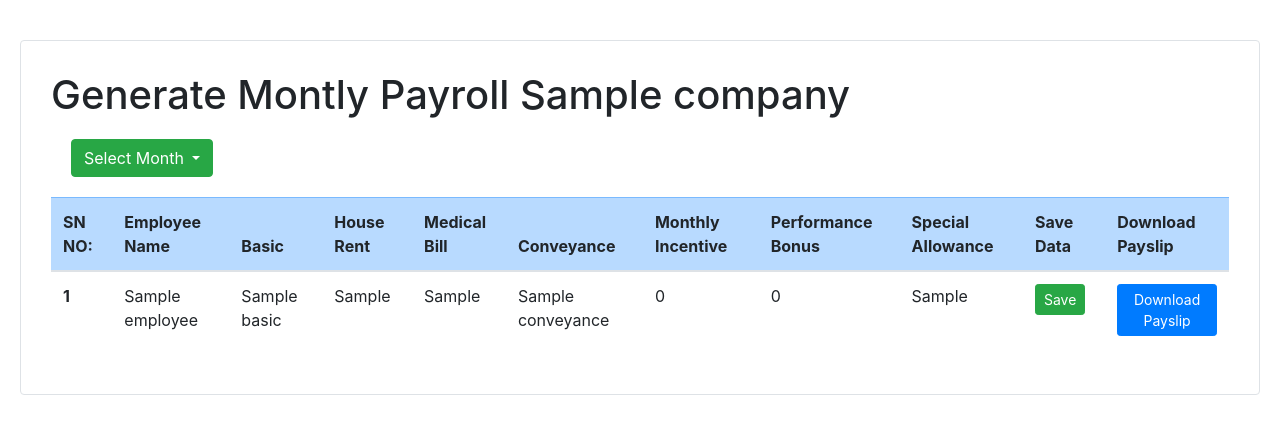
After one commit to rakibur992/tanbinJavaProject, a Django app: template Payroll/templates/employee/monthly-payroll.html in a window 1280 px wide. The commit adds this page. Shown: the top 434 px of the page. Run offline with Django 3.2, Linux system fonts and the light colour scheme; the template is opened without the code that fills it: most values are stand-ins (such as "Sample title", 1, 10 or a date in 2020); some libraries are stand-ins or nearby versions.

Commit message:
montly all employe tablubar view with full js interrective feature

```diff
--- a/Payroll/templates/base.html
+++ b/Payroll/templates/base.html
@@ -16,19 +16,27 @@
     <link rel="stylesheet" href="{% static 'site/css/style.css' %}">
     <title> Payroll Managment</title>
   </head>
-  <body>
+  <body style="padding: 20px;">
 
-    <div class="container border rounded baseContainer" >
+    <div class="container-fluid border rounded baseContainer" >
       {% block content %}
       {% endblock %}
     </div>
     <!-- Optional JavaScript -->
     <!-- jQuery first, then Popper.js, then Bootstrap JS -->
-    <script src="https://code.jquery.com/jquery-3.3.1.js"></script>
 
-
-    <script src="https://code.jquery.com/jquery-3.3.1.slim.min.js" integrity="sha384-q8i/X+965DzO0rT7abK41JStQIAqVgRVzpbzo5smXKp4YfRvH+8abtTE1Pi6jizo" crossorigin="anonymous"></script>
+    {% comment %} <script type="text/javascript" src="http://ajax.googleapis.com/ajax/libs/jquery/1.7/jquery.min.js"></script>
+    <script type="text/javascript" src="{% static 'site/js/noty/packaged/jquery.noty.packaged.min.js' %}"></script>
+    <script type="text/javascript" src="{% static 'site/js/noty/themes/relax.js' %}"></script> {% endcomment %}
+    <script src="https://cdn.jsdelivr.net/npm/noty@3.2.0-beta/lib/noty.min.js"></script>
+    <link rel="stylesheet" href="https://cdn.jsdelivr.net/npm/noty@3.2.0-beta/lib/noty.css">
+    <link rel="stylesheet" href="https://cdn.jsdelivr.net/npm/noty@3.2.0-beta/lib/themes/nest.css">
+    <script src="https://ajax.googleapis.com/ajax/libs/jquery/3.6.0/jquery.min.js"></script>
     <script src="https://cdnjs.cloudflare.com/ajax/libs/popper.js/1.14.7/umd/popper.min.js" integrity="sha384-UO2eT0CpHqdSJQ6hJty5KVphtPhzWj9WO1clHTMGa3JDZwrnQq4sF86dIHNDz0W1" crossorigin="anonymous"></script>
     <script src="https://stackpath.bootstrapcdn.com/bootstrap/4.3.1/js/bootstrap.min.js" integrity="sha384-JjSmVgyd0p3pXB1rRibZUAYoIIy6OrQ6VrjIEaFf/nJGzIxFDsf4x0xIM+B07jRM" crossorigin="anonymous"></script>
+    {% comment %} <script src="{% static 'site/js/main.js' %}"></script> {% endcomment %}
+    {% block scripts  %}
+    {% endblock %}
+
   </body>
 </html>
--- /dev/null
+++ b/Payroll/templates/employee/monthly-payroll.html
@@ -0,0 +1,127 @@
+{% extends "base.html" %}
+{% load i18n %}
+{% load i18n static %}
+
+{% block scripts %}
+<script>
+$(function () {
+    var noty =  new Noty({
+        type: 'success',
+        layout: 'topLeft',
+        theme: 'nest',
+        text: 'Data Submitted Successfull',
+        timeout: '4000',
+        progressBar: true,
+        closeWith: ['click'],
+        killer: true,
+    })
+
+    // Handler for .ready() called.
+    $("#comboBox").on("click", function (event) {
+        var clicked = $(event.target)
+        console.log()
+        if (clicked.hasClass("dropdown-item")) {
+            $("#selectMonth").text(clicked.text())
+        }
+    });
+    $(".save").on("click", function (events) {
+        var clicked_pack = $(events.target).parent().parent()
+        var id = clicked_pack.attr('id')
+        var month = $("#selectMonth").text()
+        var monthly_incentive = clicked_pack.children(".monthly_incentive").text()
+        var performance_bonus = clicked_pack.children(".performance_bonus").text()
+        try {
+            monthly_incentive = parseInt(monthly_incentive)
+            performance_bonus = parseInt(performance_bonus)
+        } catch (err) {
+            console.log(err.message)
+        }
+
+        csrf_token=$('{% csrf_token %}').val()
+
+        $.ajax({
+            type: "POST",
+            url: "{% url 'MonthlyEmployeePayroll' company %}",
+            data:  {'data': "sucess",
+            'csrfmiddlewaretoken' : csrf_token
+            },
+            success: function(){
+                noty.show()
+            },
+            error: function(){
+              new Noty({
+                    type: 'error',
+                    layout: 'topLeft',
+                    theme: 'nest',
+                    text: 'Data Save Fail',
+                    timeout: '4000',
+                    progressBar: true,
+                    closeWith: ['click'],
+                    killer: true,
+               }).show()
+
+            }
+          });
+
+
+
+    });
+
+});
+</script>
+{% endblock  %}
+
+
+{% block content %}
+
+<h1 id ="Heading">Generate Montly Payroll {{company}}</h1>
+<div class="dropdown" id ="comboBox" style=" margin: 20px;">
+  <button class="btn btn-success dropdown-toggle" type="button" id="selectMonth" data-toggle="dropdown" aria-haspopup="true" aria-expanded="false">
+    Select Month
+  </button>
+
+  <div class="dropdown-menu" aria-labelledby="Select Month">
+  {% for month in months %}
+    <a class="dropdown-item"  href="#">{{month}}</a>
+  {% endfor %}
+  </div>
+
+</div>
+{% csrf_token %}
+<table class="table">
+    <thead>
+        <tr class="table-primary">
+          <th scope="col">SN NO:</th>
+          <th scope="col">Employee Name</th>
+          <th scope="col">Basic</th>
+          <th scope="col">House Rent</th>
+          <th scope="col">Medical Bill</th>
+          <th scope="col">Conveyance</th>
+          <th scope="col">Monthly Incentive</th>
+          <th scope="col">Performance Bonus</th>
+          <th scope="col">Special Allowance</th>
+          <th scope="col">Save Data</th>
+          <th scope="col">Download Payslip</th>
+        </tr>
+      </thead>
+      <tbody>
+      {% for employee,salary_pack in employee_data %}
+        <tr id = "{{salary_pack.id}}">
+              <th scope="row">{{ forloop.counter }}</th>
+              <td scope="row">{{employee.name}}</td>
+              <td scope="row">{{salary_pack.basic}}</td>
+              <td scope="row">{{salary_pack.house_rent}}</td>
+              <td scope="row">{{salary_pack.medical_bill}}</td>
+              <td scope="row">{{salary_pack.conveyance}}</td>
+              <td scope="row" contenteditable="true" class="monthly_incentive">0</td>
+              <td scope="row" contenteditable="true" class= "performance_bonus">0</td>
+              <td scope="row">{{salary_pack.special_allowence_7}}</td>
+              <td><button type="button" class="btn btn-success btn-rounded btn-sm my-0 save" >Save</button></td>
+              <td><button type="button" class="btn btn-primary btn-rounded btn-sm my-0" >Download Payslip</button></td>
+        </tr>
+      {% endfor %}
+    </tbody>
+</table>
+
+
+{% endblock %}
```
Also changed, not shown: Payroll/apps/employee/urls.py (+8 -2 lines), Payroll/apps/employee/views.py (+22 -3 lines), Payroll/site_static/site/js/main.js (+50 -0 lines), 1 other file.
